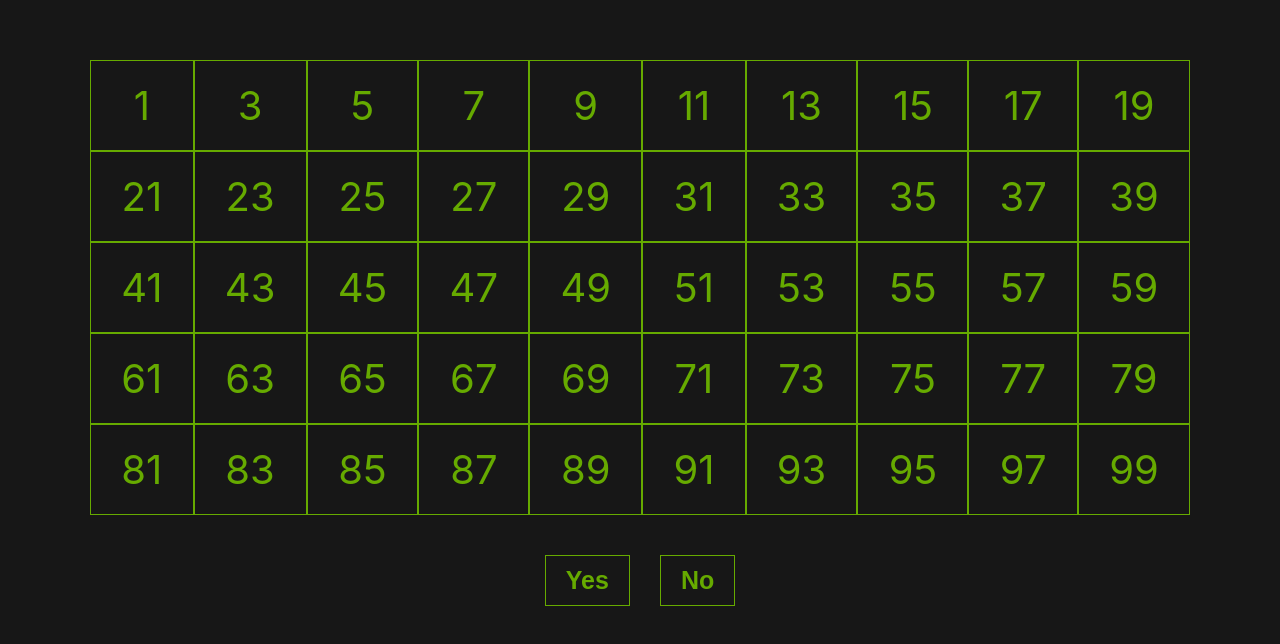
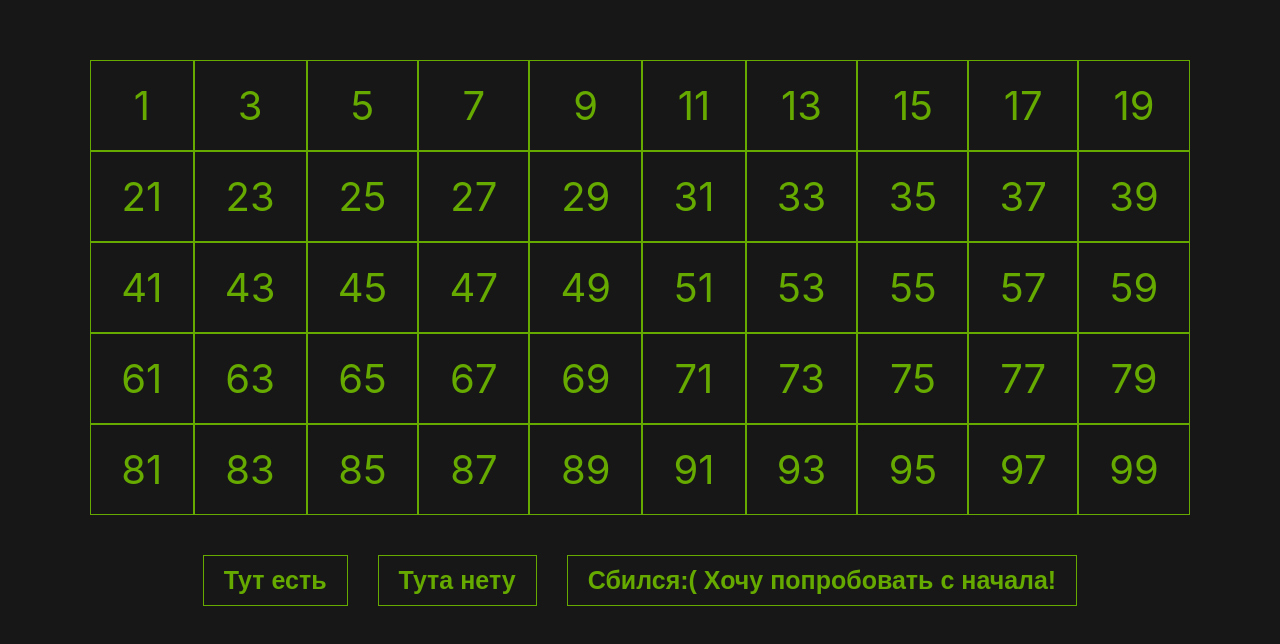
Before and after one commit to elijahmylcev/ClaudeShannon, a React (Create React App) app: page / in a window 1280 px wide. Both pictures are taken after a click on the button "Начать". Shown: the top 644 px of the page. Built offline with nearby package versions, Linux system fonts and the light colour scheme.

Commit message:
fix components

```diff
--- a/public/index.html
+++ b/public/index.html
@@ -8,7 +8,7 @@
       name="description"
       content="n^x"
     />
-    <title>n^x</title>
+    <title>Dedicated to Claude Shannon</title>
   </head>
   <body>
     <noscript>You need to enable JavaScript to run this app.</noscript>
--- a/src/App.jsx
+++ b/src/App.jsx
@@ -1,6 +1,5 @@
 import { useState } from 'react';
 import './App.css';
-import Card from './Card';
 import CardsList from './components/CardsList/CardsList';
 import ResultComponent from './components/ResultComponent/ResultComponent';
 import Start from './components/Start/Start';
@@ -73,13 +72,18 @@ function App() {
 
   if (cardNumber === 0) {
     setResult(() => answers.reduce((a, b) => a + b));
-    console.log(result);
     setCardNumber(7);
   }
 
   function onStart() {
     setStart(false);
-    console.log(1);
+  }
+
+  function backToStart() {
+    setCardNumber(7);
+    setAnswers([]);
+    setResult(0);
+    setStart(true);
   }
 
   return (
@@ -91,10 +95,14 @@ function App() {
           cards={cards}
           setAnswers={setAnswers}
           changeCard={changeCard}
+          backToStart={backToStart}
         />
       ) : null}
       {result ? (
-        <ResultComponent result={result} />
+        <ResultComponent
+          result={result}
+          backToStart={backToStart}
+        />
       ) : null}
     </div>
   );
--- a/src/components/CardsList/CardsList.jsx
+++ b/src/components/CardsList/CardsList.jsx
@@ -1,7 +1,7 @@
 import Card from '../../Card';
 
 function CardsList({
-  cardNumber, cards, setAnswers, changeCard,
+  cardNumber, cards, setAnswers, changeCard, backToStart,
 }) {
   return (
     <div>
@@ -14,7 +14,7 @@ function CardsList({
             changeCard();
           }}
         >
-          Yes
+          Тут есть
         </button>
         <button
           type="button"
@@ -23,7 +23,14 @@ function CardsList({
             changeCard();
           }}
         >
-          No
+          Тута нету
+        </button>
+
+        <button
+          type="button"
+          onClick={() => backToStart()}
+        >
+          Сбился:( Хочу попробовать с начала!
         </button>
       </div>
     </div>
--- a/src/components/ResultComponent/ResultComponent.jsx
+++ b/src/components/ResultComponent/ResultComponent.jsx
@@ -1,4 +1,4 @@
-function ResultComponent({ result }) {
+function ResultComponent({ result, backToStart }) {
   return (
     <div>
       <h2 className="result">
@@ -7,7 +7,7 @@ function ResultComponent({ result }) {
         {result}
       </h2>
 
-      <button type="button">Вернуться на главную страницу</button>
+      <button type="button" onClick={() => backToStart()}>Вернуться на главную страницу</button>
 
     </div>
   );
```
